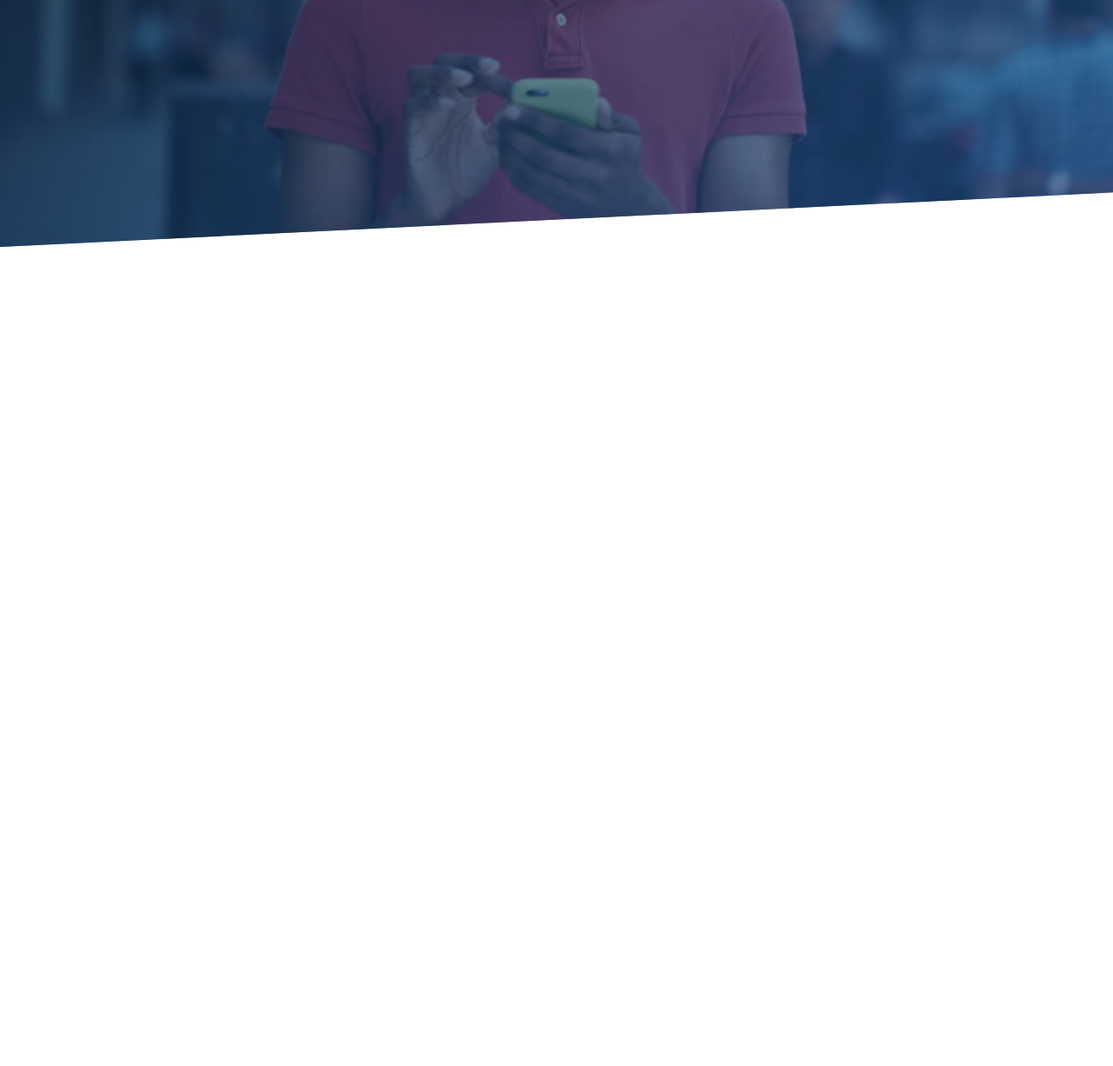
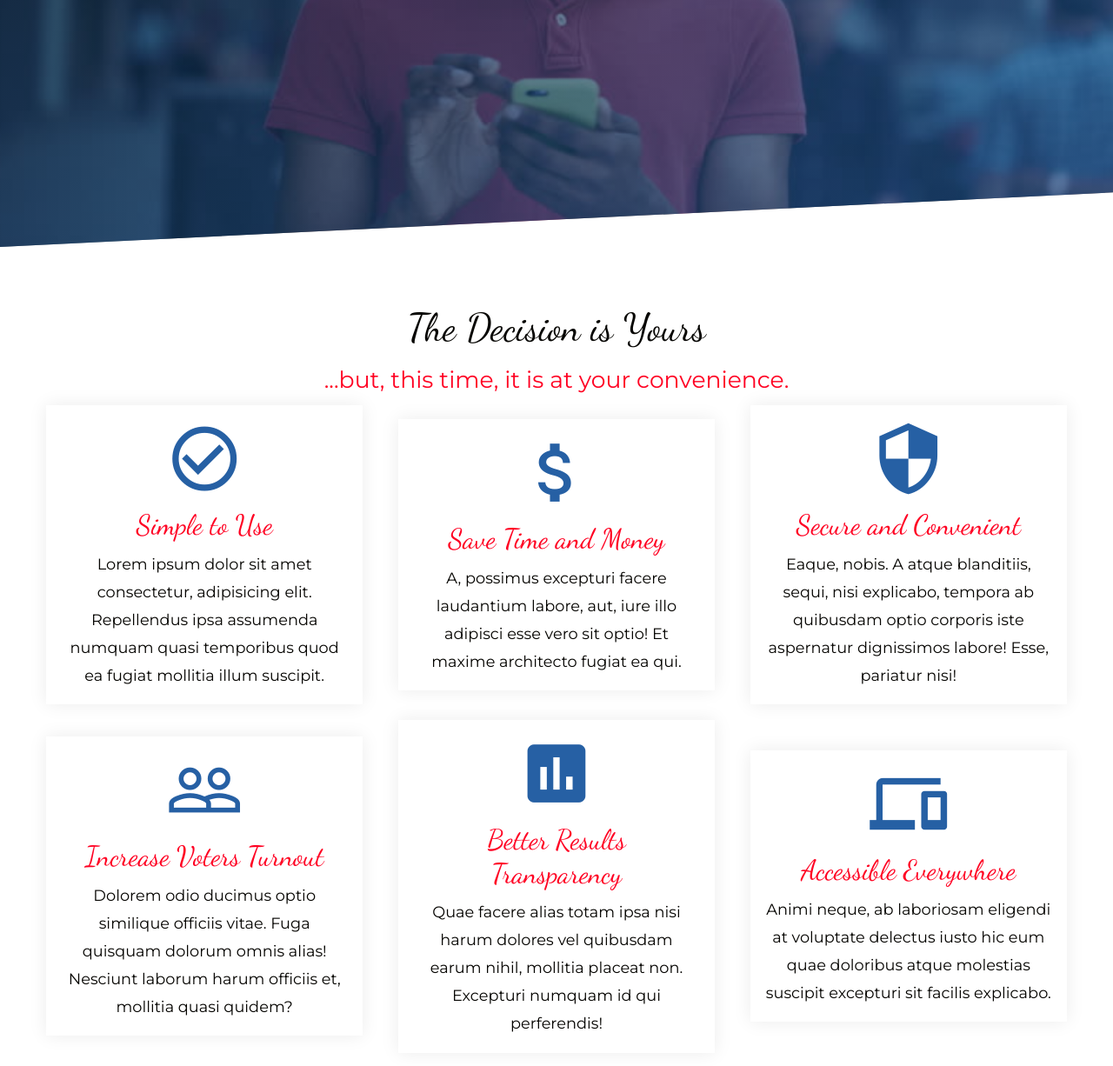
Before and after one commit to haywhyze/politico, a plain HTML site: page UI/index.html in a window 1280 px wide. Shown: the part 500-1726 px from the top of the page at 87% size. Before the commit the page ends 800 px from the top, so only its background shows below. Drawn offline with Linux system fonts and the light colour scheme.

Commit message:
ft(createLandingPage):
- create html structure for features section
- create css styles for the features section

```diff
--- a/UI/css/base.css
+++ b/UI/css/base.css
@@ -11,6 +11,7 @@
 :root {
   box-sizing: border-box;
   scroll-behavior: smooth;
+  color: var(--color-black)
 }
 
 * {
--- a/UI/css/landing.css
+++ b/UI/css/landing.css
@@ -22,3 +22,55 @@
     padding: 0 .5rem;
   }
 }
+
+.features {
+  padding: 3rem;
+  min-height: 100vh;
+  display: flex;
+  flex-direction: column;
+  align-items: center;
+  justify-content: space-evenly;
+}
+
+.secondary-heading {
+  margin: 1rem;
+}
+
+.secondary-heading--small {
+  margin: 0.5rem;
+}
+
+.flex-container {
+  display: flex;
+  flex-flow: row wrap;
+  justify-content: space-between;
+  align-items: center;
+}
+
+.feature {
+  flex-basis: 31%;
+  margin-bottom: 1rem;
+  text-align: center;
+  padding: 1rem;
+  box-shadow: 0 0 20px rgba(0, 0, 0, .08);
+}
+
+.tertiary-heading {
+  margin: 0.5rem;
+}
+
+@media (max-width: 768px) {
+  .feature {
+    flex-basis: 48%;
+  }
+}
+
+@media (max-width: 600px) {
+  .flex-container {
+    justify-content: space-around;
+  }
+
+  .feature {
+    flex-basis: 85%;
+  }
+}
--- a/UI/css/layout.css
+++ b/UI/css/layout.css
@@ -23,7 +23,8 @@
 
 .nav-list {
   display: flex;
-  justify-content: space-around;
+  justify-content: center;
+  align-items: center;
 }
 
 .nav-list__item {
--- a/UI/css/typography.css
+++ b/UI/css/typography.css
@@ -18,6 +18,10 @@ ul {
   list-style: none;
 }
 
+p {
+  line-height: 1.8
+}
+
 .hero-text {
   text-align: center;
 }
@@ -26,8 +30,13 @@ ul {
   color: var(--color-white);
   font-size: 3rem;
   font-weight: normal;
+  text-shadow: 3px 3px 5px rgba(0, 0, 0, .8);
+}
+
+.hero-text__heading,
+.secondary-heading,
+.tertiary-heading {
   font-family: 'Dancing Script', cursive;
-  text-shadow: 3px 3px 5px rgba(0, 0, 0, .8);
 }
 
 .hero-text__paragraph {
@@ -36,3 +45,29 @@ ul {
   line-height: 1.5;
   text-shadow: 1px 1px 2px rgba(0, 0, 0, .8);
 }
+
+.secondary-heading {
+  font-size: 2.5rem;
+  text-align: center;
+}
+
+.secondary-heading--small {
+  font-size: 1.5rem;
+  text-align: center;
+  line-height: 1.5;
+  color: var(--color-secondary)
+}
+
+.tertiary-heading {
+  font-size: 1.8rem;
+  color: var(--color-secondary)
+}
+
+.feature {
+  line-height: 1.2;
+}
+
+.feature-icons {
+  font-size: 5rem;
+  color: var(--color-primary)
+}
--- a/UI/index.html
+++ b/UI/index.html
@@ -6,6 +6,7 @@
   <meta name="viewport" content="width=device-width, initial-scale=1.0">
   <meta http-equiv="X-UA-Compatible" content="ie=edge">
   <title>Politico - Home</title>
+  <link rel="stylesheet" href="https://fonts.googleapis.com/icon?family=Material+Icons">
   <link rel="stylesheet" href="css/style.css">
 </head>
 
@@ -21,7 +22,6 @@
     </div>
     <nav class="header__nav">
       <ul class="nav-list">
-        <li class="nav-list__item">How to</li>
         <li class="nav-list__item">Features</li>
         <li class="nav-list__item">Reviews</li>
         <li class="nav-list__item">Contact</li>
@@ -42,8 +42,49 @@
         <a href="signup.html" class="button">Sign Up Now</a>
       </div>
     </section>
-    <section>
-
+    <section id="features" class="features">
+      <div>
+        <h2 class="secondary-heading">The Decision is Yours</h2>
+        <p class="secondary-heading--small">...but, this time, it is at your convenience.</p>
+      </div>
+      <div class="flex-container">
+        <div class="feature">
+          <i class="material-icons feature-icons">check_circle_outline</i>
+          <h3 class="tertiary-heading">Simple to Use</h3>
+          <p>Lorem ipsum dolor sit amet consectetur, adipisicing elit. Repellendus ipsa assumenda numquam quasi
+            temporibus quod ea fugiat mollitia illum suscipit.</p>
+        </div>
+        <div class="feature">
+          <i class="material-icons feature-icons">attach_money</i>
+          <h3 class="tertiary-heading">Save Time and Money</h3>
+          <p>A, possimus excepturi facere laudantium labore, aut, iure illo adipisci esse vero sit optio! Et maxime
+            architecto fugiat ea qui.</p>
+        </div>
+        <div class="feature">
+          <i class="material-icons feature-icons">security</i>
+          <h3 class="tertiary-heading">Secure and Convenient</h3>
+          <p>Eaque, nobis. A atque blanditiis, sequi, nisi explicabo, tempora ab quibusdam optio corporis iste
+            aspernatur dignissimos labore! Esse, pariatur nisi!</p>
+        </div>
+        <div class="feature">
+          <i class="material-icons feature-icons">people_outline</i>
+          <h3 class="tertiary-heading">Increase Voters Turnout</h3>
+          <p>Dolorem odio ducimus optio similique officiis vitae. Fuga quisquam dolorum omnis alias! Nesciunt laborum
+            harum officiis et, mollitia quasi quidem?</p>
+        </div>
+        <div class="feature">
+          <i class="material-icons feature-icons">poll</i>
+          <h3 class="tertiary-heading">Better Results Transparency</h3>
+          <p>Quae facere alias totam ipsa nisi harum dolores vel quibusdam earum nihil, mollitia placeat non. Excepturi
+            numquam id qui perferendis!</p>
+        </div>
+        <div class="feature">
+          <i class="material-icons feature-icons">phonelink</i>
+          <h3 class="tertiary-heading">Accessible Everywhere</h3>
+          <p>Animi neque, ab laboriosam eligendi at voluptate delectus iusto hic eum quae doloribus atque molestias
+            suscipit excepturi sit facilis explicabo.</p>
+        </div>
+      </div>
     </section>
     <section>
 
```
